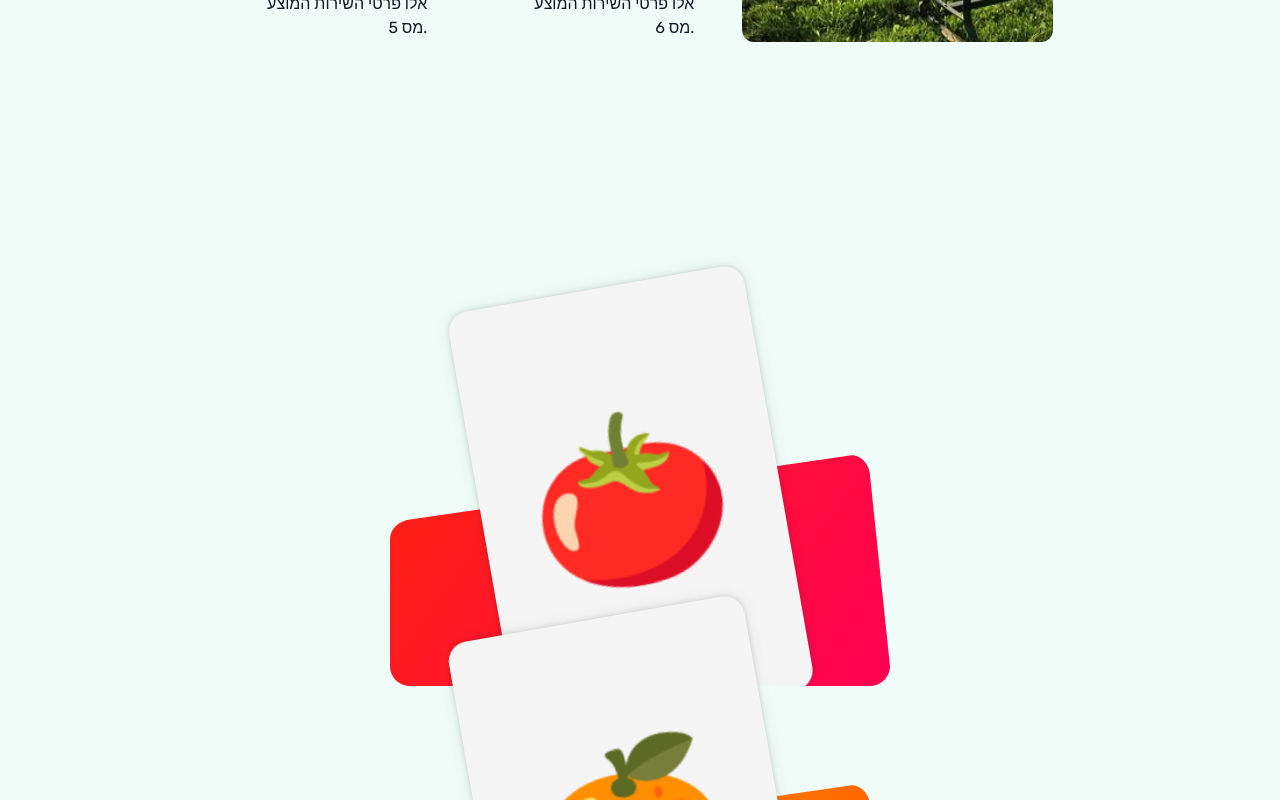
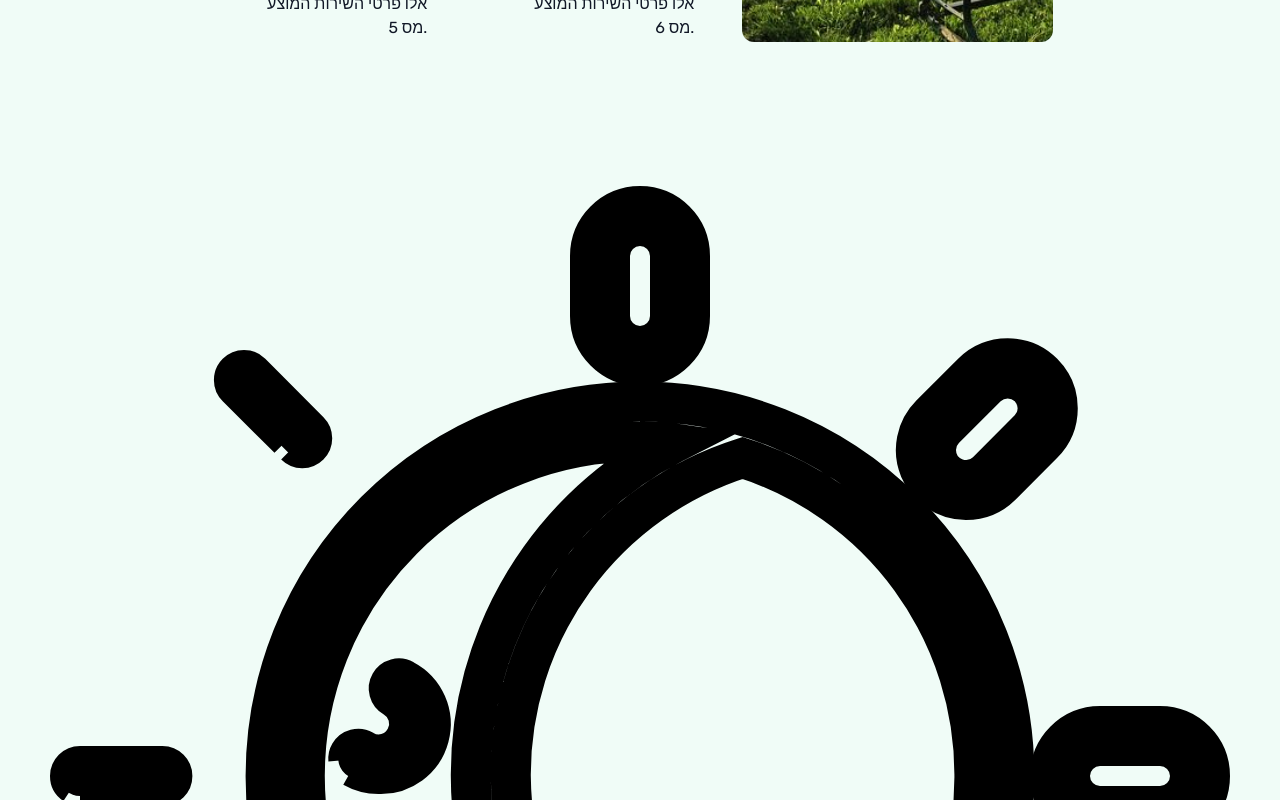
Before and after one commit to MosesLevin/Shirel-Gardening, a Next.js app: page / in a window 1280 px wide. Shown: the part 1660-2460 px from the top of the page. Built offline with nearby package versions, Linux system fonts and the light colour scheme; a web font is replaced by a local one.

Commit message:
started working on animated timeline with drawsvg

```diff
--- a/src/app/sections/About.tsx
+++ b/src/app/sections/About.tsx
@@ -1,111 +1,13 @@
 'use client'
-import { motion, Variants } from 'framer-motion'
+import AnimatedSVG from '@/components/AnimateTimeline'
+import React from 'react'
 
-export default function ScrollTriggered() {
+function About() {
   return (
-    <div
-      style={{
-        margin: '100px auto',
-        maxWidth: 500,
-        paddingBottom: 100,
-        width: '100%',
-      }}
-    >
-      {food.map(([emoji, hueA, hueB], i) => (
-        <Card i={i} emoji={emoji} hueA={hueA} hueB={hueB} key={emoji} />
-      ))}
+    <div>
+      <AnimatedSVG />
     </div>
   )
 }
 
-interface CardProps {
-  emoji: string
-  hueA: number
-  hueB: number
-  i: number
-}
-
-function Card({ emoji, hueA, hueB, i }: CardProps) {
-  // Generate a gradient background using the provided hue values
-  const background = `linear-gradient(306deg, hsl(${hueA}, 100%, 50%), hsl(${hueB}, 100%, 50%))`
-
-  return (
-    <motion.div
-      className={`card-container-${i}`}
-      style={{
-        overflow: 'hidden',
-        display: 'flex',
-        justifyContent: 'center',
-        alignItems: 'center',
-        position: 'relative',
-        paddingTop: 20,
-        marginBottom: -120,
-      }}
-      initial="offscreen"
-      whileInView="onscreen"
-      viewport={{ amount: 0.8 }}
-    >
-      {/* Splash background with gradient */}
-      <div
-        style={{
-          position: 'absolute',
-          top: 0,
-          left: 0,
-          right: 0,
-          bottom: 0,
-          clipPath: `path("M 0 303.5 C 0 292.454 8.995 285.101 20 283.5 L 460 219.5 C 470.085 218.033 480 228.454 480 239.5 L 500 430 C 500 441.046 491.046 450 480 450 L 20 450 C 8.954 450 0 441.046 0 430 Z")`,
-          background,
-        }}
-      />
-
-      {/* Animated card */}
-      <motion.div
-        style={{
-          fontSize: 164,
-          width: 300,
-          height: 430,
-          display: 'flex',
-          justifyContent: 'center',
-          alignItems: 'center',
-          borderRadius: 20,
-          background: '#f5f5f5',
-          boxShadow:
-            '0 0 1px hsl(0deg 0% 0% / 0.075), 0 0 2px hsl(0deg 0% 0% / 0.075), 0 0 4px hsl(0deg 0% 0% / 0.075), 0 0 8px hsl(0deg 0% 0% / 0.075), 0 0 16px hsl(0deg 0% 0% / 0.075)',
-          transformOrigin: '10% 60%',
-        }}
-        variants={cardVariants}
-        className="card"
-      >
-        {emoji}
-      </motion.div>
-    </motion.div>
-  )
-}
-
-// Animation variants for the card
-const cardVariants: Variants = {
-  offscreen: {
-    y: 300, // Start offscreen (below the viewport)
-  },
-  onscreen: {
-    y: 50, // Move up to this position
-    rotate: -10, // Rotate slightly
-    transition: {
-      type: 'spring', // Use a spring animation
-      bounce: 0.4, // Add some bounce
-      duration: 0.8, // Duration of the animation
-    },
-  },
-}
-
-// Data for the cards
-const food: [string, number, number][] = [
-  ['🍅', 340, 10],
-  ['🍊', 20, 40],
-  ['🍋', 60, 90],
-  ['🍐', 80, 120],
-  ['🍏', 100, 140],
-  ['🫐', 205, 245],
-  ['🍆', 260, 290],
-  ['🍇', 290, 320],
-]
+export default About
--- /dev/null
+++ b/src/components/AnimateTimeline.tsx
@@ -0,0 +1,151 @@
+import { motion } from 'framer-motion'
+import { div } from 'framer-motion/client'
+
+function AnimateTimeline() {
+  const draw = {
+    hidden: { pathLength: 0 },
+    visible: (custom: number) => {
+      const delay = custom
+      return {
+        pathLength: 1,
+        transition: {
+          pathLength: { delay, type: 'spring', duration: 1.5, bounce: 0 },
+        },
+      }
+    },
+  }
+
+  return (
+    <div>
+      <motion.svg
+        xmlns="http://www.w3.org/2000/svg"
+        viewBox="0 0 64 80"
+        x="0px"
+        y="0px"
+      >
+        <g data-name="Eclipse">
+          <motion.path
+            d="M32,50.72A18.72,18.72,0,1,0,13.28,32,18.68,18.68,0,0,0,32,50.72ZM48.72,32A16.61,16.61,0,0,1,37.13,47.9a16.63,16.63,0,0,1-9.88-8.51A17.48,17.48,0,0,1,25.54,32,16.61,16.61,0,0,1,37.13,16.1,16.61,16.61,0,0,1,48.72,32Zm-24.5,5a18.39,18.39,0,0,0,.72,2.09,1.21,1.21,0,0,1-1.12-1.2A1.23,1.23,0,0,1,24.22,37ZM32,15.28c.56,0,1.12,0,1.67.08A18.6,18.6,0,0,0,23.54,32a19.4,19.4,0,0,0,.24,3A3.21,3.21,0,0,0,25,41.14a3.1,3.1,0,0,0,.81-.11,18.53,18.53,0,0,0,7.82,7.61c-.56,0-1.11.08-1.67.08a16.72,16.72,0,0,1,0-33.44Z"
+            variants={draw}
+            initial="hidden"
+            animate="visible"
+            custom={0}
+            stroke="#000" // Add a stroke color
+            strokeWidth={2} // Add a stroke width
+            fill="none" // Ensure fill is transparent (optional)
+          />
+          <motion.path
+            d="M32,12a3,3,0,0,0,3-3V6a3,3,0,0,0-6,0V9A3,3,0,0,0,32,12ZM31,6a1,1,0,0,1,2,0V9a1,1,0,1,1-2,0Z"
+            variants={draw}
+            initial="hidden"
+            animate="visible"
+            custom={0.5}
+            stroke="#000"
+            strokeWidth={1}
+            fill="currentColor"
+          />
+          <motion.path
+            d="M17.41,32a3.08,3.08,0,0,0,1.51.4,3,3,0,0,0,1.52-5.65,1,1,0,0,0-1,1.74,1,1,0,0,1,.48.62,1,1,0,0,1-.1.78,1,1,0,0,1-1.41.38,1,1,0,0,0-1.36.36A1,1,0,0,0,17.41,32Z"
+            variants={draw}
+            initial="hidden"
+            animate="visible"
+            custom={1}
+            stroke="#000"
+            strokeWidth={1}
+            fill="currentColor"
+          />
+          <motion.path
+            d="M29,55.05v3a3,3,0,0,0,6,0v-3a3,3,0,0,0-6,0Zm4,0v3a1,1,0,0,1-2,0v-3a1,1,0,0,1,2,0Z"
+            variants={draw}
+            initial="hidden"
+            animate="visible"
+            custom={1.5}
+            stroke="#000"
+            strokeWidth={0}
+            fill="currentColor"
+          />
+          <motion.path
+            d="M58,29h-3a3,3,0,0,0,0,6h3a3,3,0,0,0,0-6Zm0,4h-3a1,1,0,0,1,0-2h3a1,1,0,0,1,0,2Z"
+            variants={draw}
+            initial="hidden"
+            animate="visible"
+            custom={2}
+            stroke="#000"
+            strokeWidth={1}
+            fill="currentColor"
+          />
+          <motion.path
+            d="M48.3,18.7a3,3,0,0,0,2.12-.87l2.09-2.09a3,3,0,0,0-4.25-4.25l-2.09,2.09A3,3,0,0,0,48.3,18.7ZM47.59,15l2.09-2.09a1,1,0,0,1,1.41,0h0a1,1,0,0,1,0,1.41L49,16.41a1,1,0,0,1-1.7-.71A1,1,0,0,1,47.59,15Z"
+            variants={draw}
+            initial="hidden"
+            animate="visible"
+            custom={2.5}
+            stroke="#000"
+            strokeWidth={1}
+            fill="currentColor"
+          />
+          <motion.path
+            d="M46.17,46.17a3,3,0,0,0,0,4.25l2.09,2.09a3,3,0,0,0,4.25-4.25l-2.09-2.09A3,3,0,0,0,46.17,46.17ZM49,47.59l2.09,2.09a1,1,0,0,1,0,1.41h0a1,1,0,0,1-1.41,0L47.59,49a1,1,0,0,1,0-1.41,1,1,0,0,1,1.41,0Z"
+            variants={draw}
+            initial="hidden"
+            animate="visible"
+            custom={3}
+            stroke="#000"
+            strokeWidth={1}
+            fill="currentColor"
+          />
+          <motion.path
+            d="M12.2,52.8a1,1,0,0,0,.71-.29l2.91-2.92a1,1,0,0,0-1.41-1.41l-2.92,2.91a1,1,0,0,0,0,1.42A1,1,0,0,0,12.2,52.8Z"
+            variants={draw}
+            initial="hidden"
+            animate="visible"
+            custom={3.5}
+            stroke="#000"
+            strokeWidth={1}
+            fill="currentColor"
+          />
+          <motion.path
+            d="M4,33H8.12a1,1,0,0,0,0-2H4a1,1,0,0,0,0,2Z"
+            variants={draw}
+            initial="hidden"
+            animate="visible"
+            custom={4}
+            stroke="#000"
+            strokeWidth={1}
+            fill="currentColor"
+          />
+          <motion.path
+            d="M14.41,15.82a1,1,0,0,0,.7.29,1,1,0,0,0,.71-.29,1,1,0,0,0,0-1.41l-2.91-2.92a1,1,0,1,0-1.42,1.42Z"
+            variants={draw}
+            initial="hidden"
+            animate="visible"
+            custom={4.5}
+            stroke="#000"
+            strokeWidth={1}
+            fill="currentColor"
+          />
+        </g>
+      </motion.svg>
+      <motion.svg
+        xmlns="http://www.w3.org/2000/svg"
+        version="1.1"
+        viewBox="-5.0 -10.0 110.0 135.0"
+        fill="currentColor"
+        className="w-1/2"
+      >
+        <motion.path
+          d="m4.0234 97.102 0.019531 0.011719c2.0586 1.1055 4.5703-0.27344 4.7578-2.6055 0.75781-9.3203 5.9766-12.316 11.406-12.195 47.984 1.1055 71.129-36.59 75.746-76.715 0.23828-2.0547-1.7734-3.6133-3.7305-2.9375-21.414 7.3867-95.195 5.2734-86.797 56.145 0.46484 2.8086 4.1875 3.4961 5.6836 1.0742 12.629-20.441 35.504-32.977 67.836-43.465-44.594 17.59-68.738 47.344-74.918 80.684z"
+          variants={draw}
+          initial="hidden"
+          animate="visible"
+          custom={0}
+          stroke="#000"
+          strokeWidth={1}
+          fill="transparent"
+        />
+      </motion.svg>
+    </div>
+  )
+}
+
+export default AnimateTimeline
```
Also changed, not shown: src/assets/SVGs/test.svg (added).
